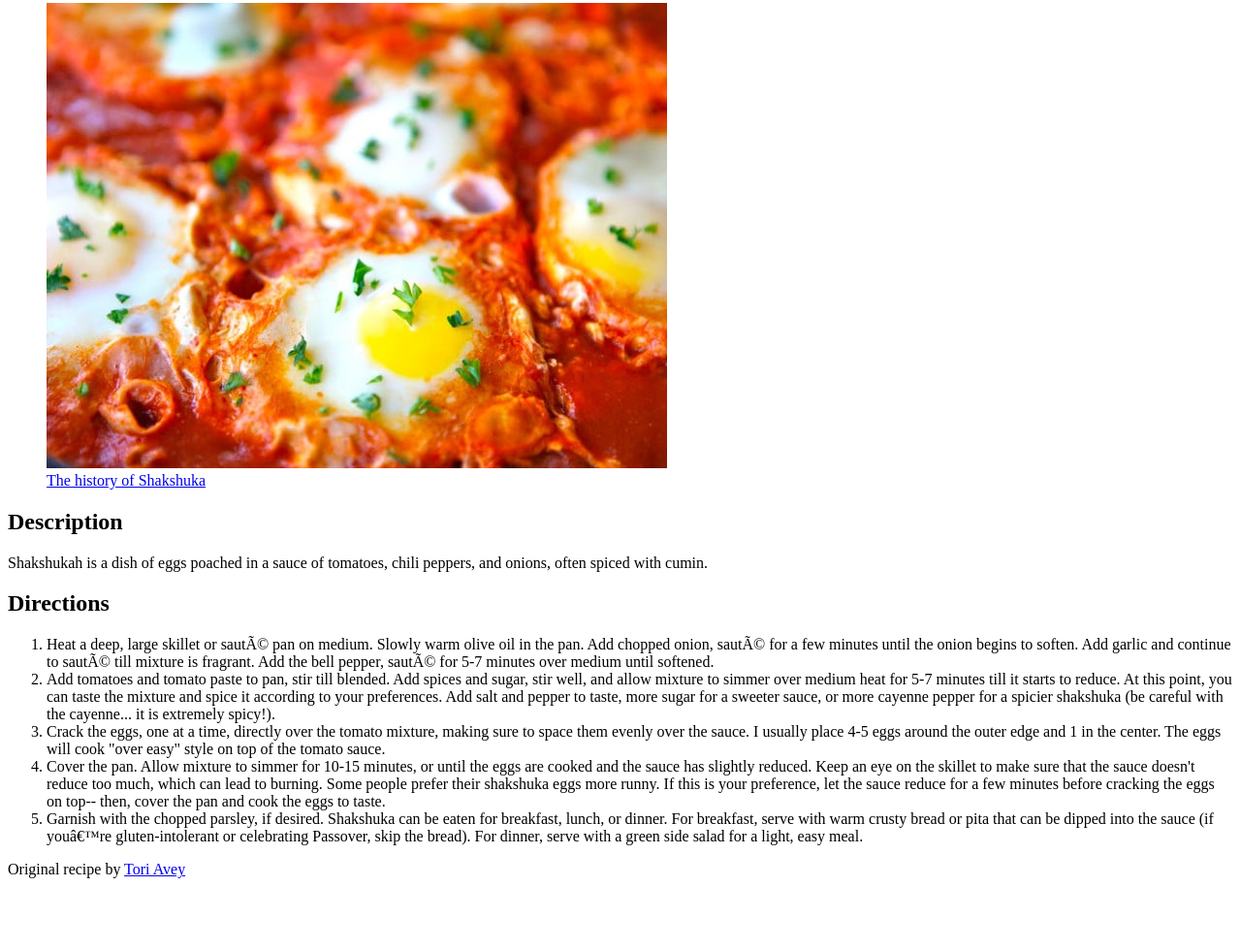
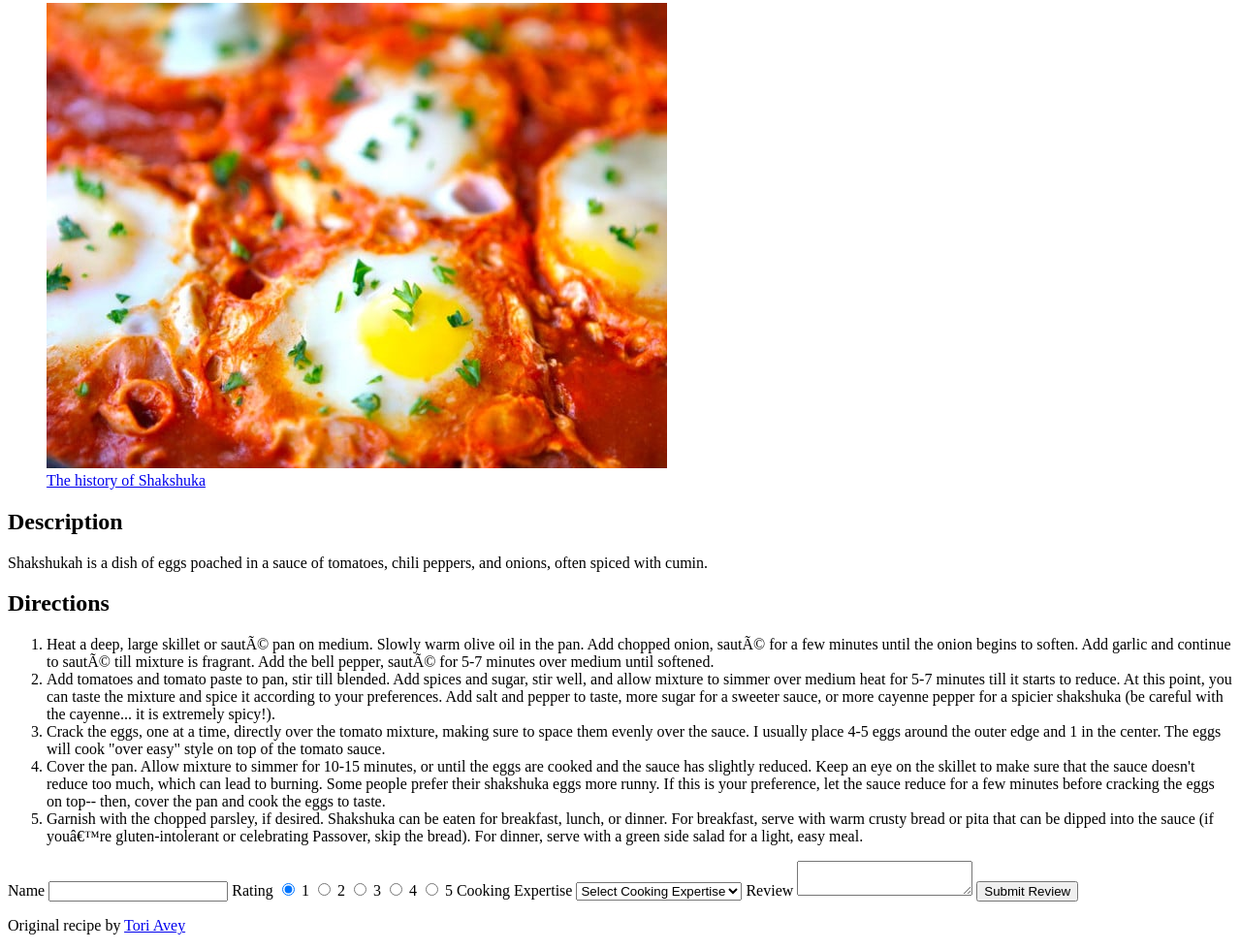
Before and after one commit to aminbabar/app_academy, a plain HTML site: page W1D4/shakshuka/index.html in a window 1280 px wide. Shown: the part 551-1531 px from the top of the page at 97% size. Before the commit the page ends 1473 px from the top, so only its background shows below. Drawn offline with Linux system fonts and the light colour scheme.

Commit message:
added a form

```diff
--- a/W1D4/shakshuka/index.html
+++ b/W1D4/shakshuka/index.html
@@ -88,6 +88,39 @@
 
     </section>
 
+    <section>
+        <form>
+            <label>Name
+                <input type="text">
+            </label>
+
+            <label>Rating
+                <input type="radio" value="1" checked> 1
+                <input type="radio" value="2"> 2
+                <input type="radio" value="3"> 3
+                <input type="radio" value="4"> 4
+                <input type="radio" value="5"> 5
+            </label>
+
+            <label>Cooking Expertise
+                <select>
+                    <option disabled selected value="Select Cooking Expertise">Select Cooking Expertise</option>
+                    <option value="Sometimes Cook">Sometimes Cook</option>
+                    <option value="Cook everyday">Cook everyday</option>
+                    <option value="Cooking is a hobby">Cooking is a hobby</option>
+                    <option value="Professional Chef">Professional Chef</option>
+                </select>
+            </label>
+
+            <label>Review
+                <textarea></textarea>
+            </label>
+
+            <input type="submit" value="Submit Review">
+        </form>
+    </section>
+
+
     <footer>
         <p>
             Original recipe by <a href="https://toriavey.com/toris-kitchen/shakshuka/">Tori Avey</a>
```
